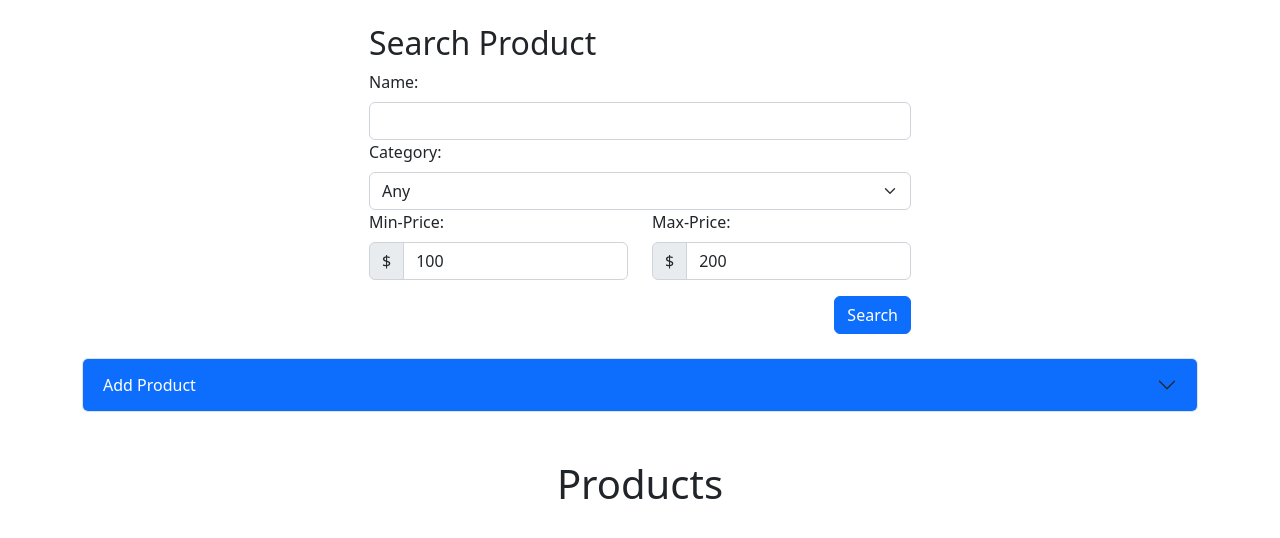
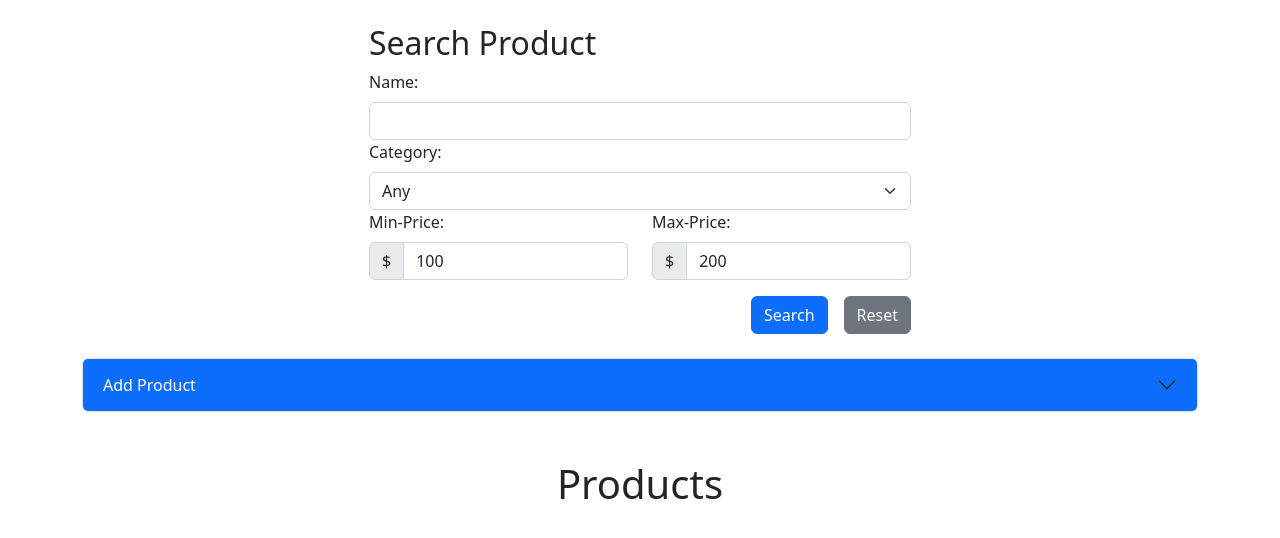
Before and after one commit to nicodeheza/poducts_gallery, a React (Create React App) app in the folder client/: page / in a window 1280 px wide. Shown: the top 538 px of the page. Built offline with nearby package versions, Linux system fonts and the light colour scheme.

Commit message:
search reset btn

```diff
--- a/client/src/components/SearchFrom.js
+++ b/client/src/components/SearchFrom.js
@@ -52,6 +52,9 @@
 				</div>
 			</div>
 			<div className="d-flex flex-row-reverse">
+				<button type="button" className="btn btn-secondary mt-3 ms-3">
+					Reset
+				</button>
 				<button type="button" className="btn btn-primary mt-3">
 					Search
 				</button>
```
